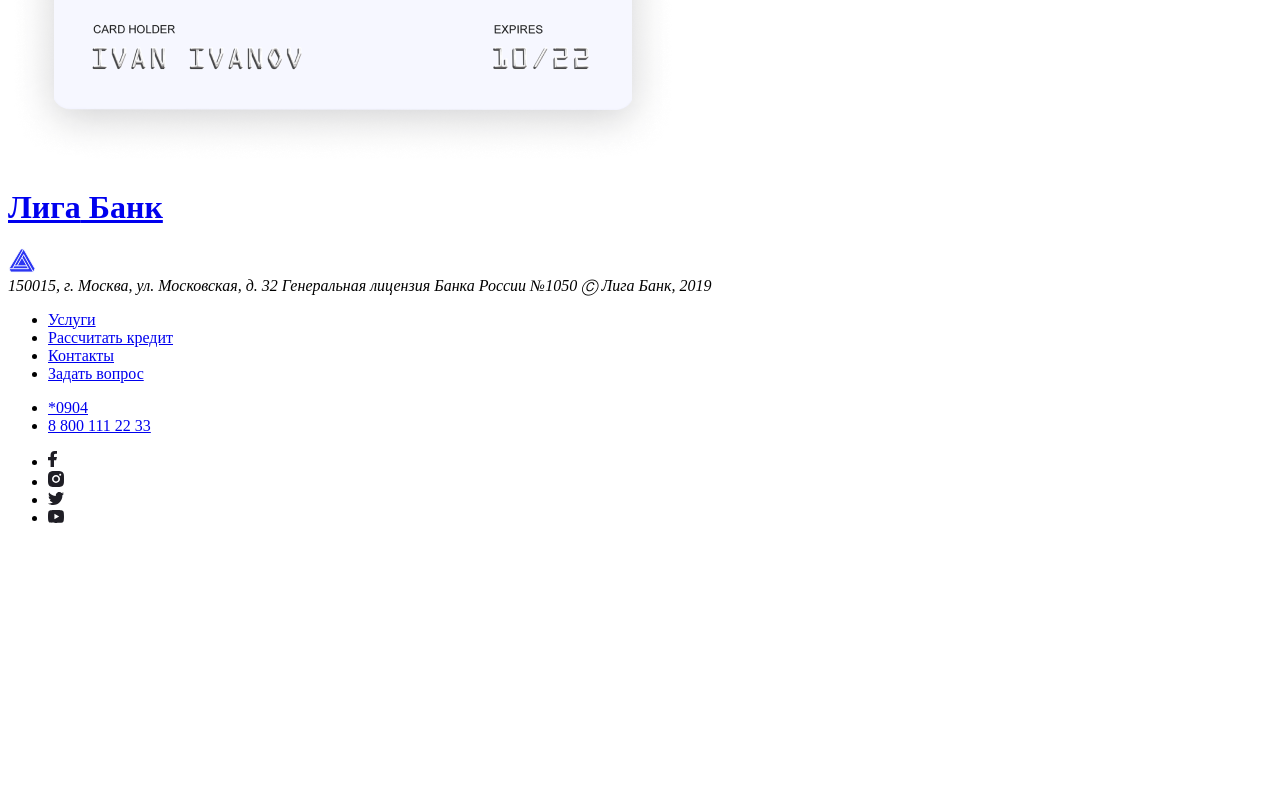
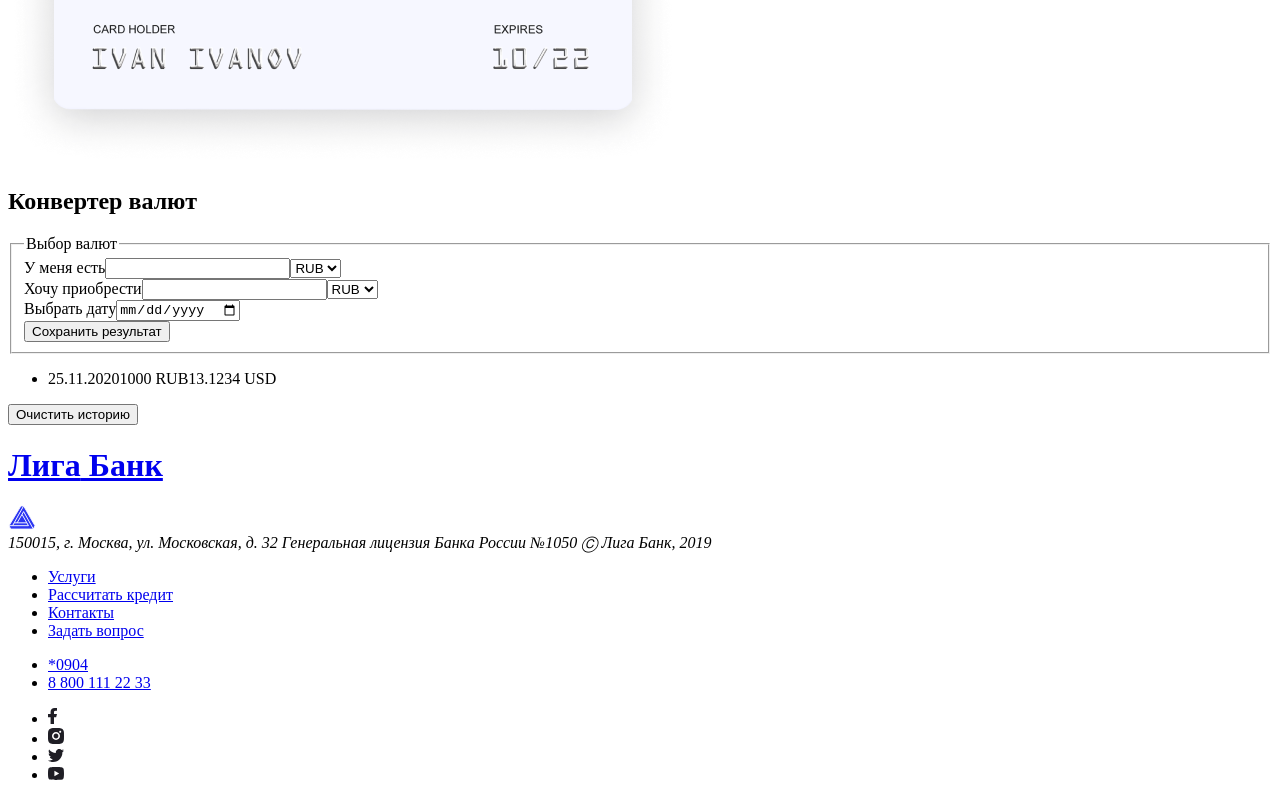
Before and after one commit to WhFrost/Belokon_ligabank, a React (Create React App) app: page / in a window 1280 px wide. Shown: the part 1120-1920 px from the top of the page. Before the commit the page ends 1663 px from the top, so only its background shows below. Built offline with nearby package versions, Linux system fonts and the light colour scheme; a web font is replaced by a local one.

Commit message:
Добавит разметку блоков конвертера и истории

```diff
--- a/src/components/app/app.jsx
+++ b/src/components/app/app.jsx
@@ -1,6 +1,8 @@
 import React from 'react';
 import Header from '../header/header';
 import Promo from '../promo/promo';
+import Converter from '../converter/converter';
+import History from '../history/history';
 import Footer from '../footer/footer';
 
 function App() {
@@ -8,6 +10,8 @@ function App() {
     <>
       <Header />
       <Promo />
+      <Converter />
+      <History />
       <Footer />
     </>
   );
--- /dev/null
+++ b/src/components/button/button.jsx
@@ -0,0 +1,19 @@
+import React from 'react';
+import PropTypes from 'prop-types';
+import styles from './button.module.scss';
+
+function Button(props) {
+  const { text, onClick } = props;
+  return (
+    <button className={styles['button']} onClick={onClick}>
+      {text}
+    </button>
+  );
+}
+
+Button.propTypes = {
+  text: PropTypes.string.isRequired,
+  onClick: PropTypes.func,
+};
+
+export default Button;
--- /dev/null
+++ b/src/components/converter/converter.jsx
@@ -0,0 +1,57 @@
+import React from 'react';
+import styles from './converter.module.scss';
+import Button from '../button/button';
+
+function Converter() {
+  return (
+    <section className={styles['converter']}>
+      <div className={styles['converter__wrapper']}>
+        <h2 className={styles['converter__title']}>Конвертер валют</h2>
+        <form action='#' method='get' className={styles['converter__form']}>
+          <fieldset className={styles['converter__currencies-fieldsets']}>
+            <legend>Выбор валют</legend>
+            <div className={styles['converter__field-wrapper']}>
+              <label htmlFor='available-quantity'>У меня есть</label>
+              <input
+                type='number'
+                id='available-quantity'
+                className={styles['converter__currency-field']}
+              />
+              <select id='have-currency'>
+                <option value='RUB'>RUB</option>
+                <option value='USD'>USD</option>
+                <option value='EUR'>EUR</option>
+                <option value='GBR'>GBR</option>
+                <option value='CNY'>CNY</option>
+              </select>
+            </div>
+            <div className={styles['converter__field-wrapper']}>
+              <label htmlFor='want-quantity'>Хочу приобрести</label>
+              <input
+                type='number'
+                id='want-quantity'
+                className={styles['converter__currency-field']}
+              />
+              <select id='want-currency'>
+                <option value='RUB'>RUB</option>
+                <option value='USD'>USD</option>
+                <option value='EUR'>EUR</option>
+                <option value='GBR'>GBR</option>
+                <option value='CNY'>CNY</option>
+              </select>
+            </div>
+            <div className={styles['converter__field-wrapper']}>
+              <div className={styles['converter__field-wrapper']}>
+                <label htmlFor="date">Выбрать дату</label>
+                <input type='date' id="date" className={styles['converter__date-field']}/>
+              </div>
+              <Button text='Сохранить результат' />
+            </div>
+          </fieldset>
+        </form>
+      </div>
+    </section>
+  );
+}
+
+export default Converter;
--- /dev/null
+++ b/src/components/history-item/history-item.jsx
@@ -0,0 +1,30 @@
+import React from 'react';
+import PropTypes from 'prop-types';
+import styles from './history-item.module.scss';
+
+function HistoryItem(props) {
+  const {
+    date,
+    availableCurrencyQuantity,
+    haveCurrency,
+    wantCurrencyQuantity,
+    wantCurrency,
+  } = props;
+  return (
+    <li className={styles['history__item']}>
+      <span className={styles['history__date']}>{date}</span>
+      <span className={styles['history__have-currency']}>{`${availableCurrencyQuantity} ${haveCurrency}`}</span>
+      <span className={styles['history__want-currency']}>{`${wantCurrencyQuantity} ${wantCurrency}`}</span>
+    </li>
+  );
+}
+
+HistoryItem.propTypes = {
+  date: PropTypes.string,
+  availableCurrencyQuantity: PropTypes.number,
+  haveCurrency: PropTypes.string,
+  wantCurrencyQuantity: PropTypes.number,
+  wantCurrency: PropTypes.string,
+};
+
+export default HistoryItem;
--- /dev/null
+++ b/src/components/history/history.jsx
@@ -0,0 +1,23 @@
+import React from 'react';
+import styles from './history.module.scss';
+import HistoryItem from '../history-item/history-item';
+import Button from '../button/button';
+
+function History() {
+  return (
+    <section className={styles['history']}>
+      <ul className={styles['history__list']}>
+        <HistoryItem
+          date={'25.11.2020'}
+          availableCurrencyQuantity={1000}
+          haveCurrency={'RUB'}
+          wantCurrencyQuantity={13.1234}
+          wantCurrency={'USD'}
+        />
+      </ul>
+      <Button text='Очистить историю' />
+    </section>
+  );
+}
+
+export default History;
```
Also changed, not shown: src/components/button/button.module.scss (added), src/components/converter/converter.module.scss (added), src/components/history-item/history-item.module.scss (added), src/components/history/history.module.scss (added).
